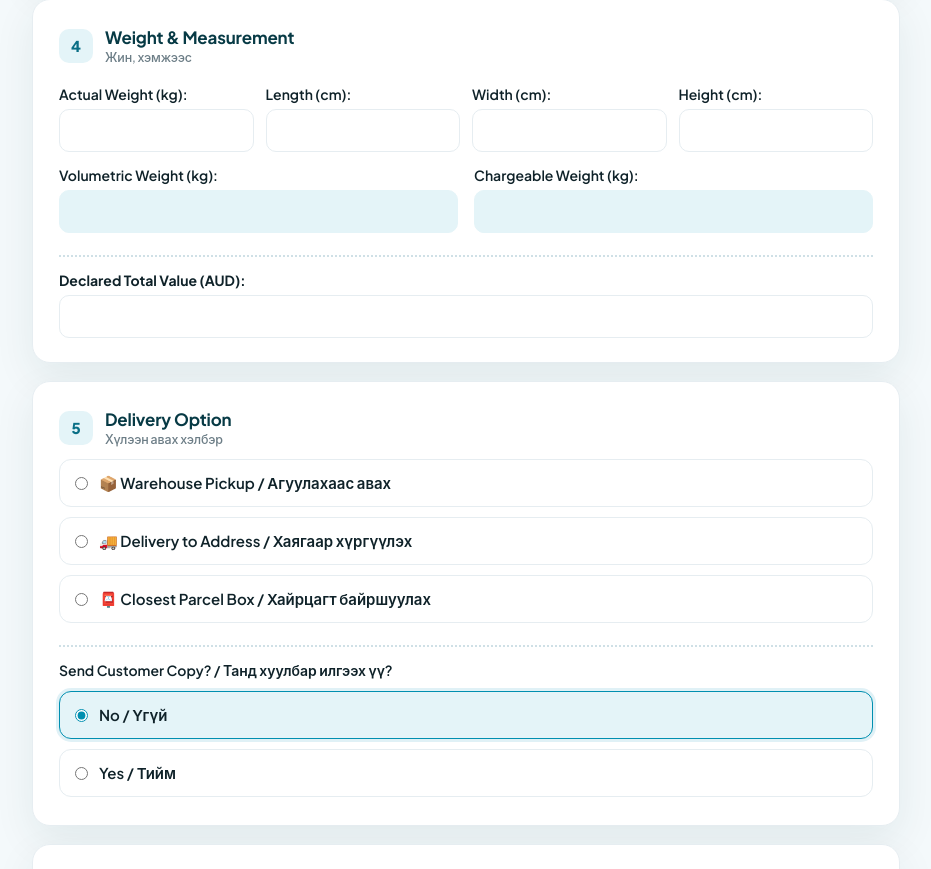
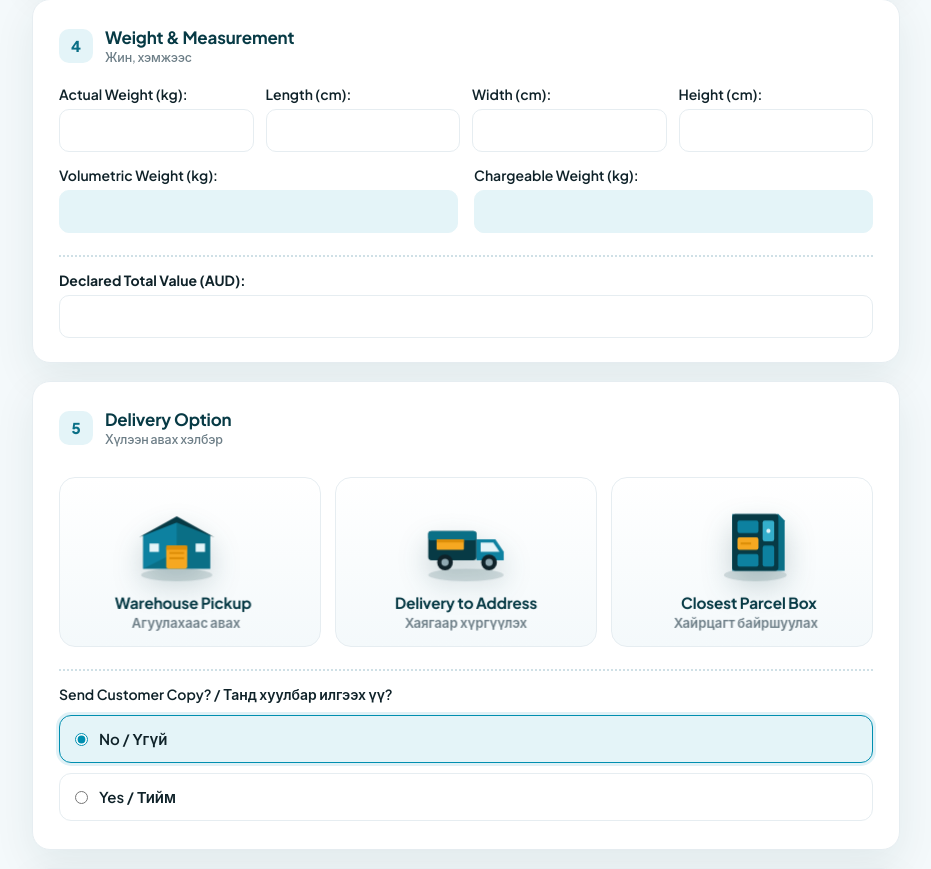
Before and after one commit to MonFreight/monfreight_cp72, a Flask app: page / in a window 1280 px wide. Shown: the part 1296-2165 px from the top of the page, without its empty margins (174-1105 px from the left). Run offline with Flask 3, Linux system fonts and the light colour scheme.

Commit message:
Delivery options: 3D isometric icon cards with cursor tilt (additive JS, same radio fields)

```diff
--- a/templates/cp72.html
+++ b/templates/cp72.html
@@ -113,6 +113,43 @@
             box-shadow:0 0 0 3px rgba(0,143,176,.12);
         }
         .choice-wrapper input[type="radio"] { width:auto; margin:0; accent-color:var(--blue); }
+
+
+        /* ---- 3D delivery option cards ---- */
+        .delivery-grid {
+            display:grid; grid-template-columns:repeat(3,1fr); gap:14px;
+            margin:16px 0 4px; perspective:1000px;
+        }
+        @media (max-width:700px){ .delivery-grid{ grid-template-columns:1fr; } }
+        .dcard {
+            position:relative; border:1.5px solid var(--line); border-radius:16px;
+            background:linear-gradient(180deg,#fff, var(--bg-soft));
+            padding:20px 14px 16px; text-align:center; cursor:pointer;
+            transform-style:preserve-3d; will-change:transform;
+            transition:transform .18s ease, border-color .2s, box-shadow .25s;
+        }
+        .dcard:hover { box-shadow:0 22px 44px rgba(7,58,69,.16); border-color:var(--blue); }
+        .dcard input[type="radio"] {
+            position:absolute; opacity:0; width:1px; height:1px; margin:0; pointer-events:none;
+        }
+        .dcard:has(input:checked) {
+            border-color:var(--blue); background:linear-gradient(180deg,#fff,var(--sky));
+            box-shadow:0 0 0 3px rgba(0,143,176,.18), 0 18px 38px rgba(7,58,69,.14);
+        }
+        .dcard:has(input:checked)::after {
+            content:"✓"; position:absolute; top:10px; right:12px;
+            width:24px; height:24px; border-radius:50%;
+            background:var(--blue); color:#fff; font-weight:800; font-size:14px;
+            display:flex; align-items:center; justify-content:center;
+        }
+        .dcard .ico {
+            width:96px; height:84px; margin:0 auto 10px; display:block;
+            transform:translateZ(46px); transition:transform .25s ease;
+            filter:drop-shadow(0 12px 14px rgba(7,58,69,.22));
+        }
+        .dcard:hover .ico { transform:translateZ(66px) scale(1.06); }
+        .dcard b  { display:block; color:var(--navy); font-size:15px; letter-spacing:-.01em; transform:translateZ(24px); }
+        .dcard span { display:block; color:var(--muted); font-size:13px; margin-top:3px; transform:translateZ(14px); }
 
         .signature-box {
             border:2px dashed #c6d8de; background:var(--bg-soft);
@@ -275,10 +312,57 @@
         <h3>Delivery Option <small>Хүлээн авах хэлбэр</small></h3>
       </div>
 
-      <div class="choice-wrapper">
-            <label><input type="radio" name="deliveryOption" value="📦 Warehouse Pickup" required> 📦 Warehouse Pickup / Агуулахаас авах</label>
-            <label><input type="radio" name="deliveryOption" value="🚚 Delivery to Address" required> 🚚 Delivery to Address / Хаягаар хүргүүлэх</label>
-            <label><input type="radio" name="deliveryOption" value="📮 Closest Parcel Box" required> 📮 Closest Parcel Box / Хайрцагт байршуулах</label>
+      <div class="delivery-grid">
+        <label class="dcard">
+          <input type="radio" name="deliveryOption" value="📦 Warehouse Pickup" required>
+          <svg class="ico" viewBox="0 0 96 84" xmlns="http://www.w3.org/2000/svg" aria-hidden="true">
+            <ellipse cx="48" cy="76" rx="34" ry="6" fill="rgba(7,58,69,.14)"/>
+            <polygon points="16,38 48,22 80,38 80,70 16,70" fill="#0a6f86"/>
+            <polygon points="16,38 48,22 48,54 16,70" fill="#0d81a0"/>
+            <polygon points="12,40 48,20 84,40 48,26" fill="#073a45"/>
+            <rect x="38" y="48" width="20" height="22" rx="2" fill="#f6a821"/>
+            <rect x="38" y="48" width="20" height="4" fill="#dd8e08"/>
+            <rect x="41" y="54" width="14" height="2" fill="#dd8e08"/>
+            <rect x="41" y="59" width="14" height="2" fill="#dd8e08"/>
+            <rect x="22" y="46" width="9" height="8" fill="#e4f4f8"/>
+            <rect x="66" y="46" width="9" height="8" fill="#e4f4f8"/>
+          </svg>
+          <b>Warehouse Pickup</b>
+          <span>Агуулахаас авах</span>
+        </label>
+        <label class="dcard">
+          <input type="radio" name="deliveryOption" value="🚚 Delivery to Address" required>
+          <svg class="ico" viewBox="0 0 96 84" xmlns="http://www.w3.org/2000/svg" aria-hidden="true">
+            <ellipse cx="48" cy="76" rx="36" ry="6" fill="rgba(7,58,69,.14)"/>
+            <rect x="12" y="34" width="46" height="28" rx="3" fill="#073a45"/>
+            <rect x="12" y="34" width="46" height="9" rx="3" fill="#0a6f86"/>
+            <polygon points="58,42 76,42 84,54 84,62 58,62" fill="#0d81a0"/>
+            <polygon points="62,45 74,45 80,54 62,54" fill="#e4f4f8"/>
+            <rect x="20" y="42" width="26" height="10" rx="1" fill="#f6a821"/>
+            <rect x="20" y="42" width="26" height="3" fill="#dd8e08"/>
+            <circle cx="28" cy="64" r="7.5" fill="#0f2229"/><circle cx="28" cy="64" r="3.5" fill="#8fa8b1"/>
+            <circle cx="70" cy="64" r="7.5" fill="#0f2229"/><circle cx="70" cy="64" r="3.5" fill="#8fa8b1"/>
+          </svg>
+          <b>Delivery to Address</b>
+          <span>Хаягаар хүргүүлэх</span>
+        </label>
+        <label class="dcard">
+          <input type="radio" name="deliveryOption" value="📮 Closest Parcel Box" required>
+          <svg class="ico" viewBox="0 0 96 84" xmlns="http://www.w3.org/2000/svg" aria-hidden="true">
+            <ellipse cx="48" cy="76" rx="30" ry="6" fill="rgba(7,58,69,.14)"/>
+            <polygon points="26,18 70,18 76,24 76,72 26,72" fill="#0a6f86"/>
+            <rect x="26" y="18" width="44" height="54" rx="3" fill="#073a45"/>
+            <rect x="31" y="24" width="20" height="12" rx="2" fill="#0d81a0"/>
+            <rect x="31" y="40" width="20" height="12" rx="2" fill="#f6a821"/>
+            <rect x="31" y="56" width="20" height="12" rx="2" fill="#0d81a0"/>
+            <rect x="55" y="24" width="11" height="20" rx="2" fill="#34aecb"/>
+            <rect x="55" y="48" width="11" height="20" rx="2" fill="#0d81a0"/>
+            <circle cx="60.5" cy="34" r="2" fill="#e4f4f8"/>
+            <rect x="34" y="45" width="10" height="2" fill="#dd8e08"/>
+          </svg>
+          <b>Closest Parcel Box</b>
+          <span>Хайрцагт байршуулах</span>
+        </label>
       </div>
 
       <hr class="dotted-sep">
@@ -458,5 +542,24 @@ window.onload = function() {
 
 </script>
 
+
+<script>
+/* 3D tilt for delivery cards — follows the cursor, resets on leave */
+(function () {
+  if (window.matchMedia && window.matchMedia('(prefers-reduced-motion: reduce)').matches) return;
+  document.querySelectorAll('.dcard').forEach(function (card) {
+    card.addEventListener('mousemove', function (e) {
+      var r = card.getBoundingClientRect();
+      var px = (e.clientX - r.left) / r.width - 0.5;
+      var py = (e.clientY - r.top) / r.height - 0.5;
+      card.style.transform =
+        'rotateY(' + (px * 16) + 'deg) rotateX(' + (-py * 14) + 'deg) translateY(-4px)';
+    });
+    card.addEventListener('mouseleave', function () {
+      card.style.transform = '';
+    });
+  });
+})();
+</script>
 </body>
 </html>
```
